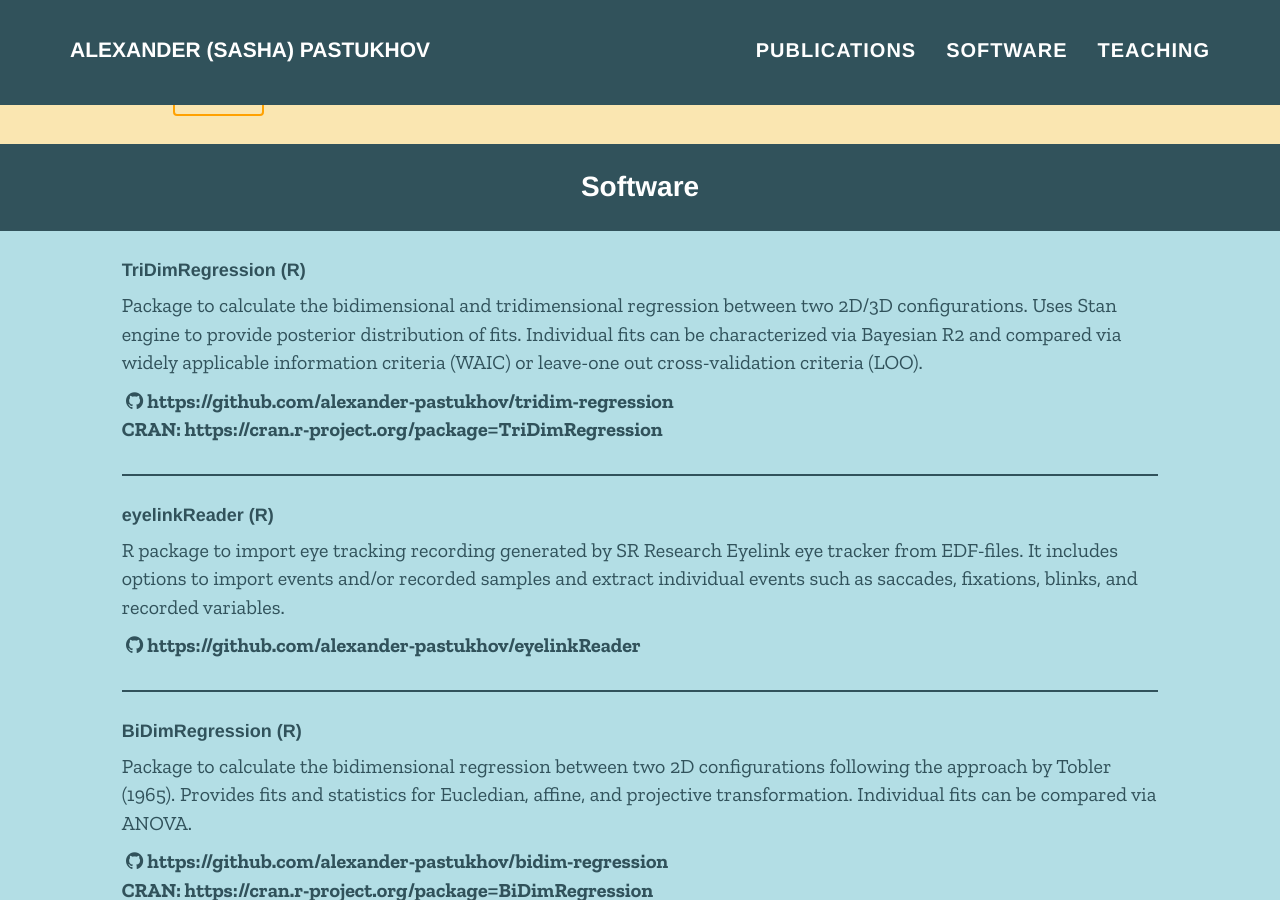
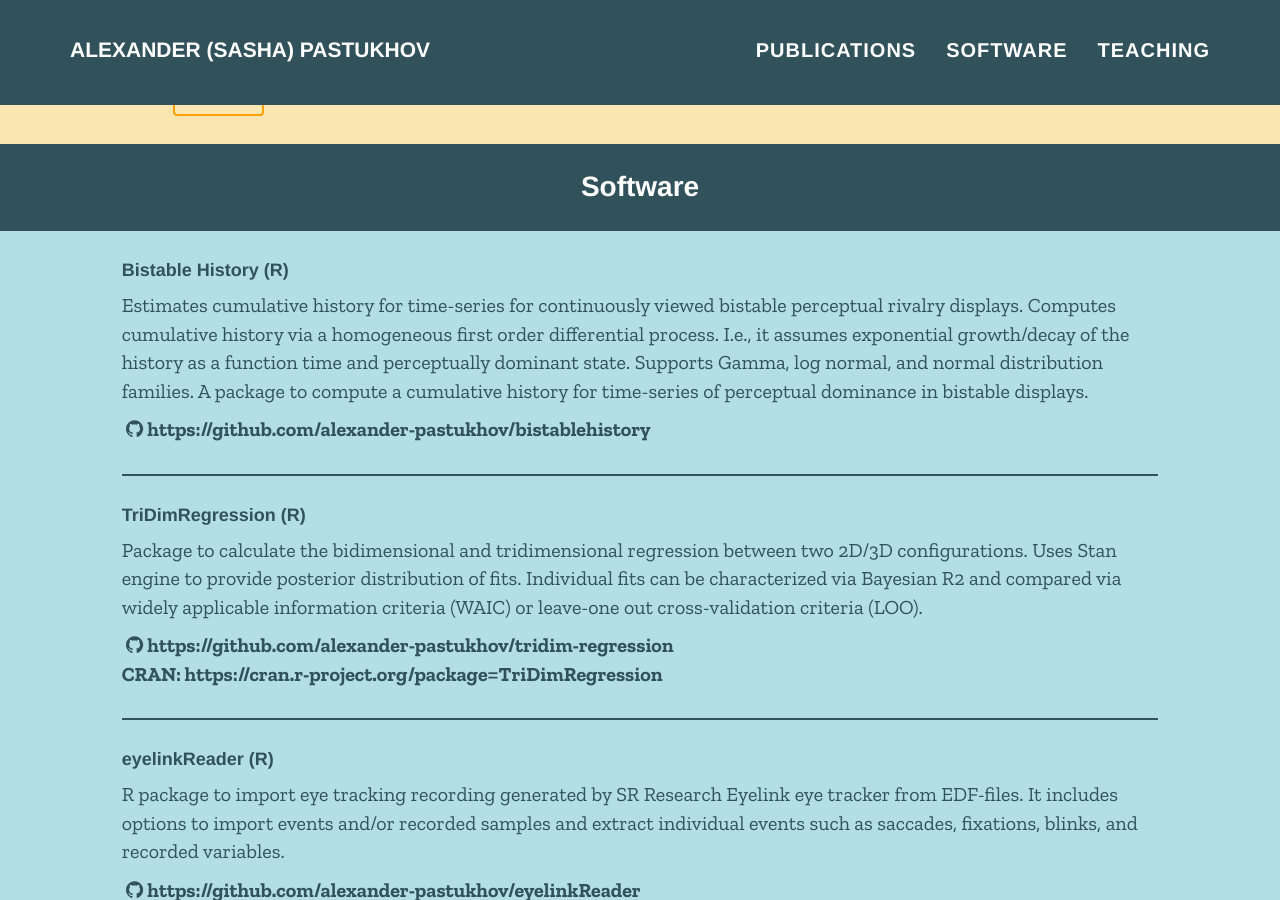
Before and after one commit to alexander-pastukhov/alexander-pastukhov.github.io, a Jekyll site: the page built from index.html, in a window 1280 px wide and 900 px high, scrolled down 5566 px. Built offline with Jekyll 4.4.1, drawn with Linux system fonts in a browser that asks for light colours; nearby versions of some CDN libraries; some web fonts are replaced.

Commit message:
bistable history package

```diff
--- a/_data/software.yml
+++ b/_data/software.yml
@@ -1,5 +1,12 @@
+- title: Bistable History
+  index: 1
+  language: R
+  description: >
+    Estimates cumulative history for time-series for continuously viewed bistable perceptual rivalry displays. Computes cumulative history via a homogeneous first order differential process. I.e., it assumes exponential growth/decay of the history as a function time and perceptually dominant state. Supports Gamma, log normal, and normal distribution families. A package to compute a cumulative history for time-series of perceptual dominance in bistable displays.
+  github: https://github.com/alexander-pastukhov/bistablehistory
+
 - title: TriDimRegression
-  index: 1
+  index: 2
   language: R
   description: >
     Package to calculate the bidimensional and tridimensional regression between two 2D/3D configurations. Uses Stan engine to provide posterior distribution of fits. Individual fits can be characterized via Bayesian R2 and compared via widely applicable information criteria (WAIC) or leave-one out cross-validation criteria (LOO).
@@ -7,14 +14,14 @@
   CRAN : https://cran.r-project.org/package=TriDimRegression
 
 - title: eyelinkReader
-  index: 2
+  index: 3
   language: R
   description: >
     R package to import eye tracking recording generated by SR Research Eyelink eye tracker from EDF-files. It includes options to import events and/or recorded samples and extract individual events such as saccades, fixations, blinks, and recorded variables.
   github: https://github.com/alexander-pastukhov/eyelinkReader
 
 - title: BiDimRegression
-  index: 3
+  index: 4
   language: R
   description: >
     Package to calculate the bidimensional regression between two 2D configurations following the approach by Tobler (1965). Provides fits and statistics for Eucledian, affine, and projective transformation. Individual fits can be compared via ANOVA.
@@ -22,7 +29,7 @@
   CRAN: https://cran.r-project.org/package=BiDimRegression
 
 - title: edfImport
-  index : 4
+  index : 5
   language: Matlab
   description: >
     The library provides a simple interface to import contents of the EDF files generated by Eyelink eye-tracker into Matlab. It imports events and/or samples, automatically parsing them into separate trials. In addition to that, several post-processing functions can be used to extract selected events (fixations, saccades and blinks), variable values (TRIAL_VAR events) and microsaccades.
```
